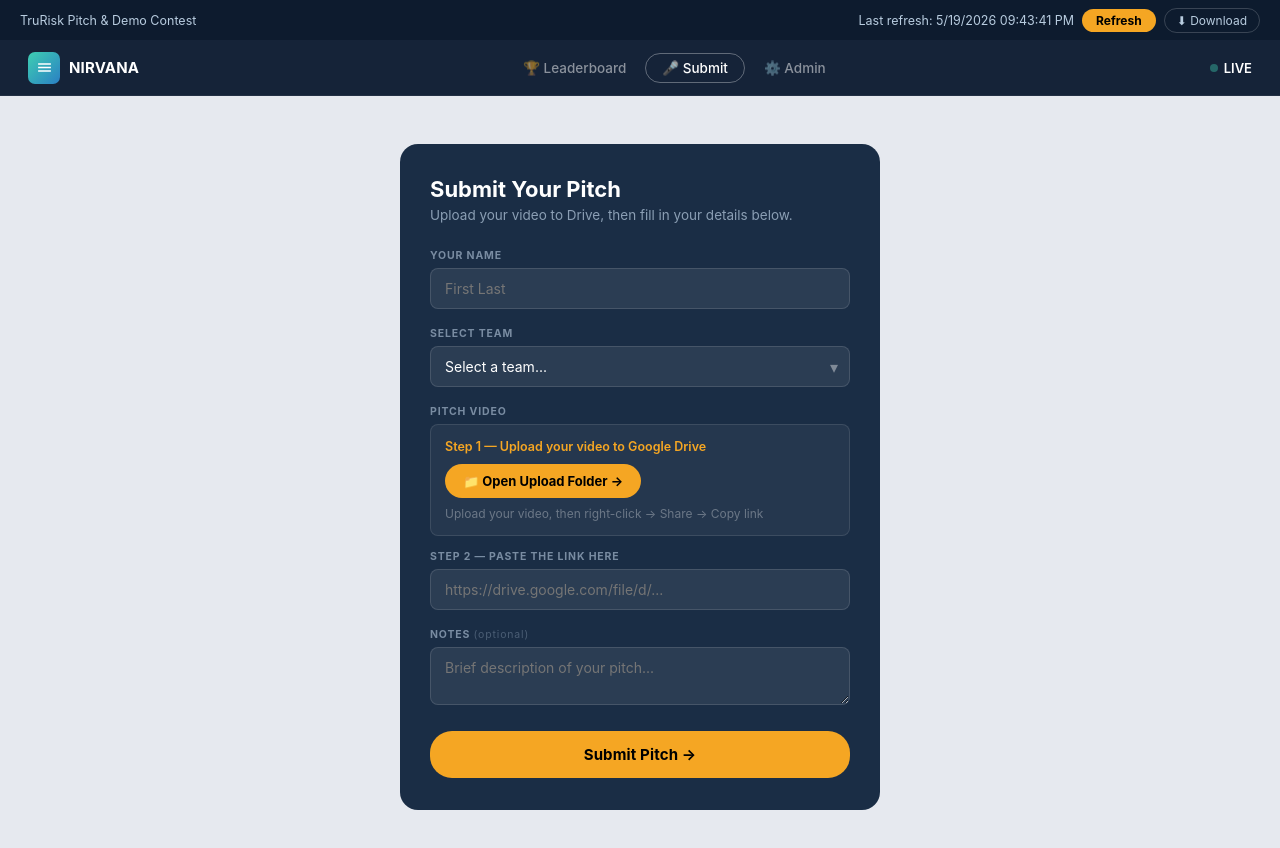
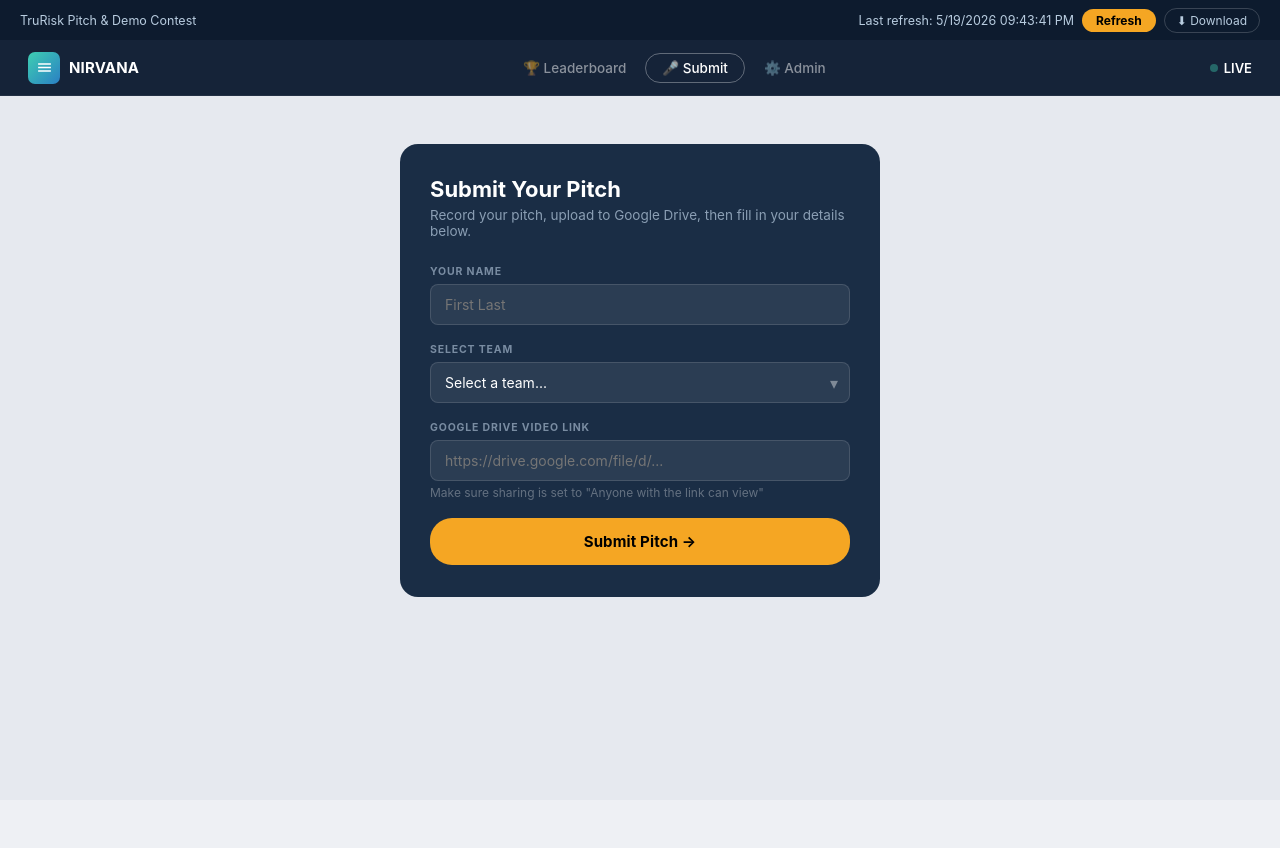
Before and after one commit to parker-holt/pitch-contest, a Next.js app: page /submit in a window 1280 px wide. Shown: the top 848 px of the page. After the commit the page ends 800 px from the top, so only its background shows below. Built offline with nearby package versions, Linux system fonts and the light colour scheme.

Commit message:
Update page.tsx

```diff
--- a/app/submit/page.tsx
+++ b/app/submit/page.tsx
@@ -7,7 +7,6 @@ export default function Submit() {
   const [name, setName] = useState('')
   const [team, setTeam] = useState('')
   const [link, setLink] = useState('')
-  const [notes, setNotes] = useState('')
   const [loading, setLoading] = useState(false)
   const [done, setDone] = useState(false)
   const [error, setError] = useState('')
@@ -18,7 +17,7 @@ export default function Submit() {
       return
     }
     if (!link.includes('drive.google.com')) {
-      setError('Please paste a valid Google Drive link.')
+      setError('Please submit a Google Drive link. Make sure it is set to "Anyone with the link can view".')
       return
     }
     setError('')
@@ -27,12 +26,12 @@ export default function Submit() {
       const res = await fetch('/api/submissions', {
         method: 'POST',
         headers: { 'Content-Type': 'application/json' },
-        body: JSON.stringify({ contestantName: name.trim(), teamName: team, driveLink: link.trim(), notes: notes.trim() }),
+        body: JSON.stringify({ contestantName: name.trim(), teamName: team, driveLink: link.trim() }),
       })
       const data = await res.json()
       if (!res.ok) throw new Error(data.error)
       setDone(true)
-      setName(''); setTeam(''); setLink(''); setNotes('')
+      setName(''); setTeam(''); setLink('')
     } catch (e: unknown) {
       setError(e instanceof Error ? e.message : 'Something went wrong. Please try again.')
     } finally {
@@ -40,7 +39,7 @@ export default function Submit() {
     }
   }
 
-  const inputStyle = { width: '100%', padding: '11px 14px', background: 'rgba(255,255,255,.08)', border: '1px solid rgba(255,255,255,.12)', borderRadius: 'var(--rs)', color: 'white', fontSize: 14, marginBottom: 18, outline: 'none' } as React.CSSProperties
+  const inputStyle = { width: '100%', padding: '11px 14px', background: 'rgba(255,255,255,.08)', border: '1px solid rgba(255,255,255,.12)', borderRadius: 'var(--rs)', color: 'white', fontSize: 14, fontFamily: 'inherit', outline: 'none', marginBottom: 18, transition: 'border-color .15s' } as React.CSSProperties
 
   return (
     <>
@@ -48,7 +47,7 @@ export default function Submit() {
       <div style={{ display: 'flex', justifyContent: 'center', padding: '48px 20px', background: '#e6e9ef', minHeight: 'calc(100vh - 96px)' }}>
         <div style={{ background: 'var(--navy-card)', borderRadius: 18, padding: '32px 30px', width: '100%', maxWidth: 480, height: 'fit-content' }}>
           <h1 style={{ fontSize: 22, fontWeight: 700, color: 'white', marginBottom: 5 }}>Submit Your Pitch</h1>
-          <p style={{ fontSize: 13.5, color: 'rgba(200,220,240,.65)', marginBottom: 26 }}>Upload your video to Drive, then fill in your details below.</p>
+          <p style={{ fontSize: 13.5, color: 'rgba(200,220,240,.65)', marginBottom: 26 }}>Record your pitch, upload to Google Drive, then fill in your details below.</p>
 
           <label style={{ display: 'block', fontSize: 10.5, fontWeight: 700, letterSpacing: '.08em', textTransform: 'uppercase', color: 'rgba(200,218,238,.55)', marginBottom: 6 }}>Your name</label>
           <input style={inputStyle} placeholder="First Last" value={name} onChange={e => setName(e.target.value)} />
@@ -62,30 +61,21 @@ export default function Submit() {
             <span style={{ position: 'absolute', right: 12, top: '50%', transform: 'translateY(-50%)', color: 'rgba(255,255,255,.4)', pointerEvents: 'none' }}>▾</span>
           </div>
 
-          <label style={{ display: 'block', fontSize: 10.5, fontWeight: 700, letterSpacing: '.08em', textTransform: 'uppercase', color: 'rgba(200,218,238,.55)', marginBottom: 6 }}>Pitch video</label>
-          <div style={{ background: 'rgba(255,255,255,.05)', border: '1px solid rgba(255,255,255,.1)', borderRadius: 'var(--rs)', padding: 14, marginBottom: 14 }}>
-            <div style={{ fontSize: 12.5, fontWeight: 600, color: 'var(--gold)', marginBottom: 10 }}>Step 1 — Upload your video to Google Drive</div>
-            <button onClick={() => window.open('https://drive.google.com', '_blank')} style={{ display: 'inline-flex', alignItems: 'center', gap: 7, background: 'var(--gold)', color: '#000', border: 'none', padding: '9px 18px', borderRadius: 22, fontSize: 13, fontWeight: 700, marginBottom: 8 }}>
-              📁 Open Upload Folder →
-            </button>
-            <div style={{ fontSize: 12, color: 'rgba(255,255,255,.32)' }}>Upload your video, then right-click → Share → Copy link</div>
-          </div>
-
-          <label style={{ display: 'block', fontSize: 10.5, fontWeight: 700, letterSpacing: '.08em', textTransform: 'uppercase', color: 'rgba(200,218,238,.55)', marginBottom: 6 }}>Step 2 — Paste the link here</label>
+          <label style={{ display: 'block', fontSize: 10.5, fontWeight: 700, letterSpacing: '.08em', textTransform: 'uppercase', color: 'rgba(200,218,238,.55)', marginBottom: 6 }}>Google Drive video link</label>
           <input style={inputStyle} placeholder="https://drive.google.com/file/d/..." value={link} onChange={e => setLink(e.target.value)} />
-
-          <label style={{ display: 'block', fontSize: 10.5, fontWeight: 700, letterSpacing: '.08em', textTransform: 'uppercase', color: 'rgba(200,218,238,.55)', marginBottom: 6 }}>Notes <span style={{ opacity: .5, fontWeight: 400, textTransform: 'none' }}>(optional)</span></label>
-          <textarea value={notes} onChange={e => setNotes(e.target.value)} placeholder="Brief description of your pitch..." rows={2} style={{ ...inputStyle, resize: 'vertical' }} />
+          <p style={{ fontSize: 12, color: 'rgba(255,255,255,.32)', marginTop: -14, marginBottom: 18 }}>
+            Make sure sharing is set to "Anyone with the link can view"
+          </p>
 
           {error && <p style={{ color: '#f87171', fontSize: 13, marginBottom: 12 }}>{error}</p>}
 
-          <button onClick={handleSubmit} disabled={loading} style={{ width: '100%', padding: 14, background: loading ? '#c4841a' : 'var(--gold)', color: '#000', border: 'none', borderRadius: 22, fontSize: 15, fontWeight: 700, marginTop: 4, letterSpacing: '.01em', opacity: loading ? .8 : 1 }}>
+          <button onClick={handleSubmit} disabled={loading} style={{ width: '100%', padding: 14, background: loading ? '#c4841a' : 'var(--gold)', color: '#000', border: 'none', borderRadius: 22, fontSize: 15, fontWeight: 700, letterSpacing: '.01em', opacity: loading ? .8 : 1, cursor: 'pointer', fontFamily: 'inherit' }}>
             {loading ? 'Submitting...' : 'Submit Pitch →'}
           </button>
 
           {done && (
             <div style={{ background: 'rgba(62,207,178,.12)', border: '1px solid rgba(62,207,178,.3)', borderRadius: 'var(--rs)', padding: 12, marginTop: 14, color: 'var(--teal)', fontSize: 13.5 }}>
-              ✓ Submitted! You&apos;re in the queue — your score will appear on the leaderboard once judges review. AI scoring is running now.
+              ✓ Submitted! You&apos;re in the queue — your score will appear on the leaderboard shortly.
             </div>
           )}
         </div>
```
